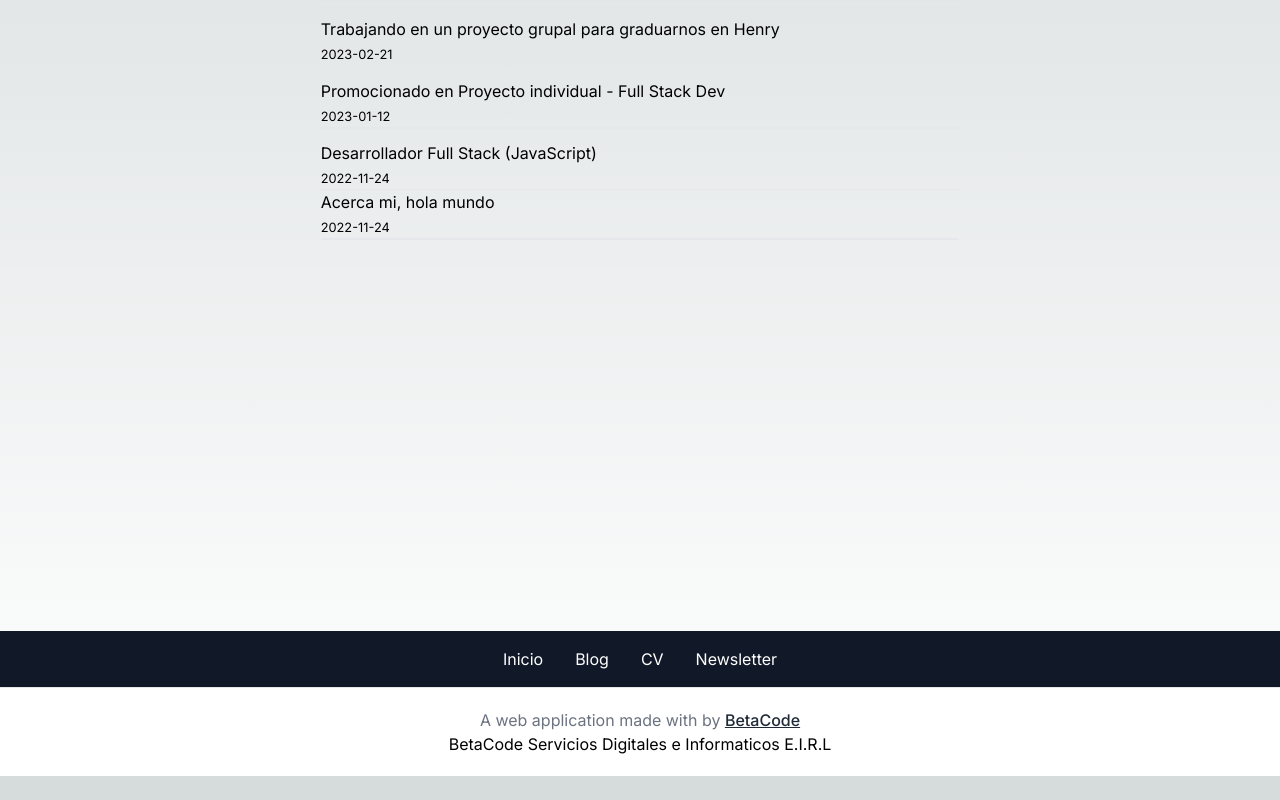
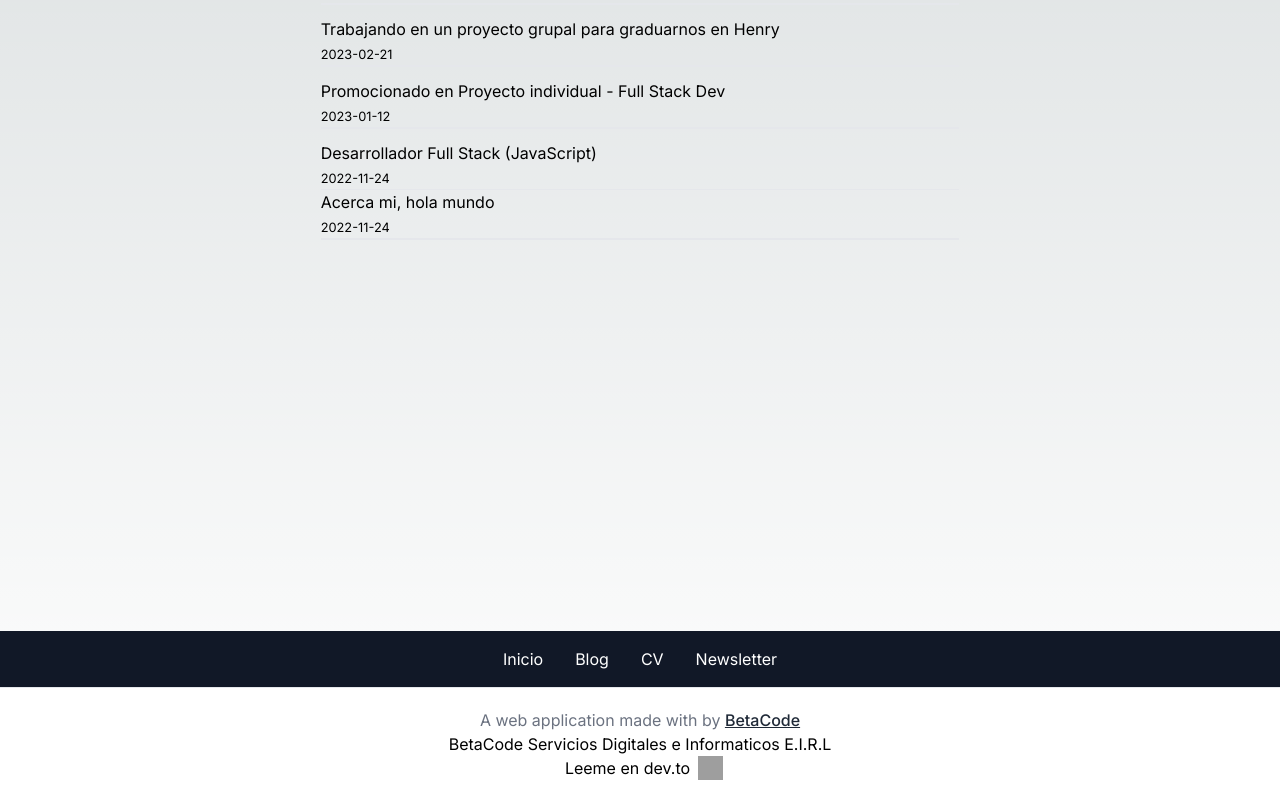
Before and after one commit to JoseGermanx/cv-app, a Next.js app: page /blog in a window 1280 px wide. Shown: the part 373-1173 px from the top of the page. Before the commit the page ends 1149 px from the top, so only its background shows below. Built offline with nearby package versions, Linux system fonts and the light colour scheme; grey boxes are pictures that could not be loaded.

Commit message:
Añadir imagen de JavaScript al artículo del instructor de JavaScript

```diff
--- a/src/app/ui/Footer.tsx
+++ b/src/app/ui/Footer.tsx
@@ -1,5 +1,6 @@
 import React from 'react'
 import NavBarBottom from './NavBarBottom'
+import Image from 'next/image'
 
 const Footer = () => {
   return (
@@ -18,6 +19,7 @@ const Footer = () => {
       </a>
     </p>
     <p>BetaCode Servicios Digitales e Informaticos E.I.R.L</p>
+    <div className='flex justify-center'><a className='mx-2' href='https://dev.to/josegermanx'>Leeme en dev.to</a><Image src="https://d2fltix0v2e0sb.cloudfront.net/dev-badge.svg" alt="dev.to" width={25} height={25} /> </div>
   </div>
   </>
   )
```
